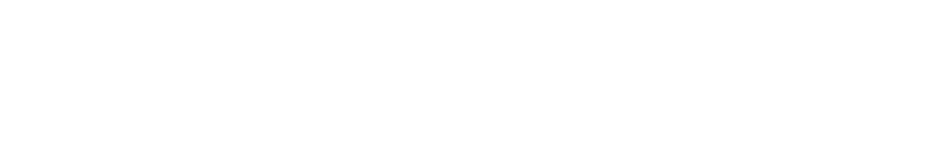
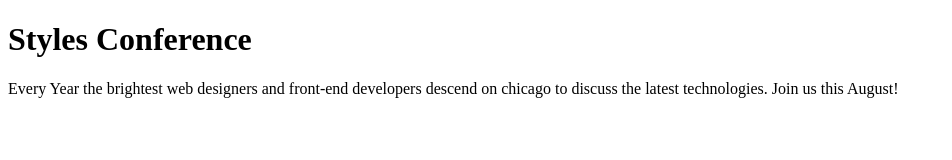
Before and after one commit to iam13islucky/styles-conference, a plain HTML site: page index.html in a window 1280 px wide. Shown: the whole page, without its empty margins (0-952 px from the left). Drawn offline with Linux system fonts and the light colour scheme.

Commit message:
Added basuc content to index

```diff
--- a/index.html
+++ b/index.html
@@ -1,9 +1,11 @@
 <!Doctype html>
 <html lang="en">
-    <head>
-
-    </head>
-    <body>
-
-    </body>
+	<head>
+		<meta charset="utf-8">
+		<title>Styles Conference</title>
+	</head>
+	<body>
+		<h1>Styles Conference</h1>
+		<p>Every Year the brightest web designers and front-end developers descend on chicago to discuss the latest technologies. Join us this August!</p>
+	</body>
 </html>
```
